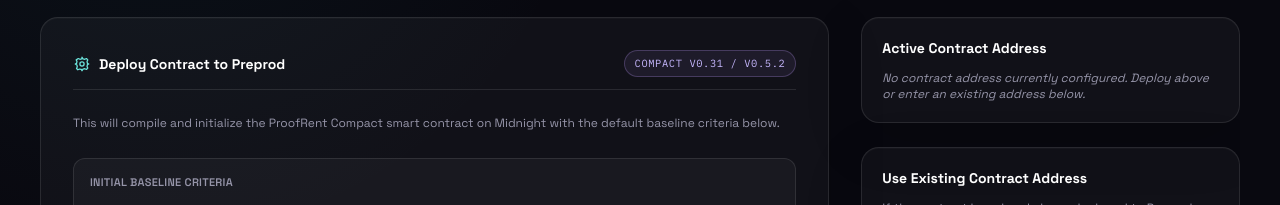
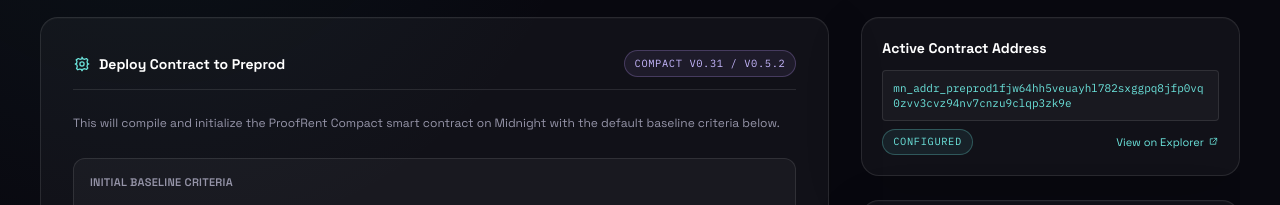
Before and after one commit to bhumichowdhury75-web/ProofRent, a React (Vite) app in the folder frontend/: page /admin in a window 1280 px wide. Shown: the part 428-633 px from the top of the page. Built offline with nearby package versions, Linux system fonts and the light colour scheme; no server answers; what @midnight-ntwrk/compact-runtime would draw is missing.

Commit message:
docs: update Vercel deployment and Preprod contract links in README and frontend config

```diff
--- a/frontend/src/config.ts
+++ b/frontend/src/config.ts
@@ -6,14 +6,14 @@ export const CONTRACT_ADDRESS_KEY = 'PROOFRENT_PREPROD_CONTRACT_ADDRESS';
 
 export const getContractAddress = (): string => {
   const stored = localStorage.getItem(CONTRACT_ADDRESS_KEY);
-  if (stored && /^[0-9a-fA-F]{64}$/.test(stored.trim())) {
+  if (stored && /^(mn_addr_[a-zA-Z0-9]+|[0-9a-fA-F]{64})$/.test(stored.trim())) {
     return stored.trim();
   }
   const envAddr = import.meta.env.VITE_PREPROD_CONTRACT_ADDRESS;
-  if (envAddr && /^[0-9a-fA-F]{64}$/.test(envAddr.trim())) {
+  if (envAddr && /^(mn_addr_[a-zA-Z0-9]+|[0-9a-fA-F]{64})$/.test(envAddr.trim())) {
     return envAddr.trim();
   }
-  return '';
+  return 'mn_addr_preprod1fjw64hh5veuayhl782sxggpq8jfp0vq0zvv3cvz94nv7cnzu9clqp3zk9e';
 };
 
 export const setStoredContractAddress = (address: string) => {
```
Also changed, not shown: 1 other file (tests, documents, lock files or other folders).
